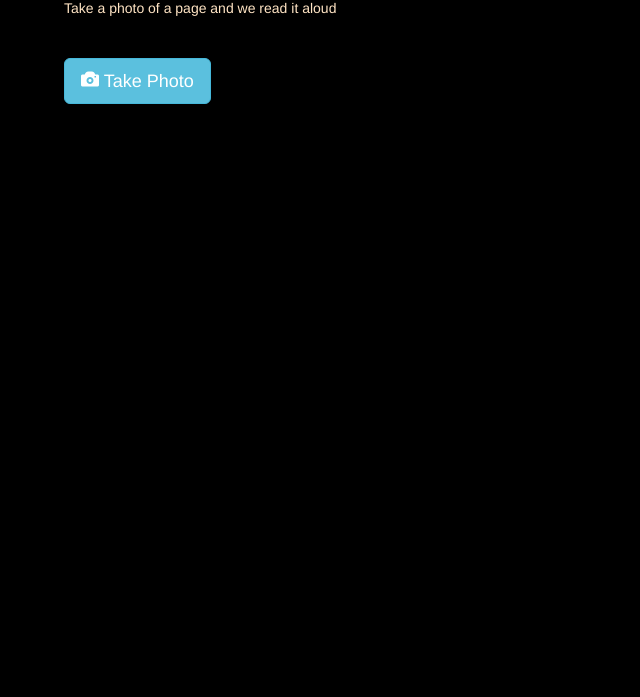
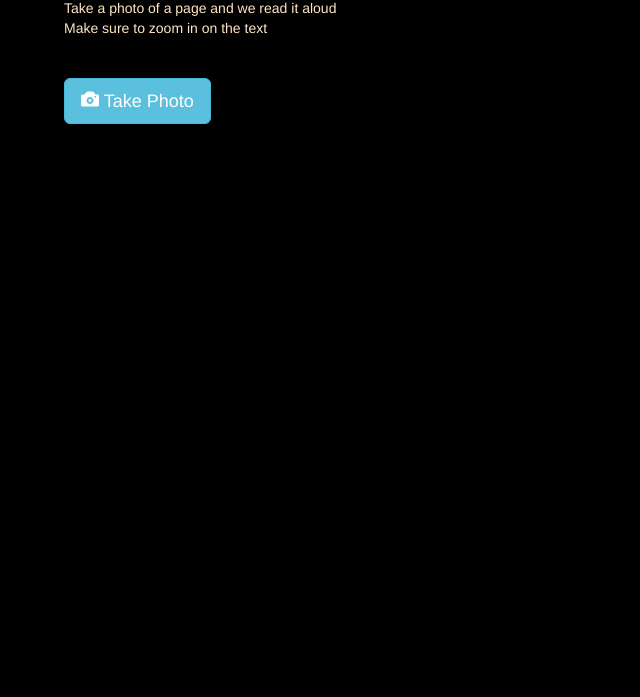
Before and after one commit to keithkiarie/Image-to-Speech, a website: page public/index.html in a window 1280 px wide. Shown: the part 103-800 px from the top of the page, without its empty margins (0-640 px from the left). Drawn offline with nearby package versions, Linux system fonts and the light colour scheme.

Commit message:
instructions

```diff
--- a/public/index.html
+++ b/public/index.html
@@ -17,6 +17,7 @@
 <body style="padding-top: 3%; padding-left: 5%; padding-right: 5%; background-color: black; color: bisque;">
     <h2>Image to Speech</h2>
     <div>Take a photo of a page and we read it aloud</div>
+    <div>Make sure to zoom in on the text</div>
 
     <br><br>
     <a class="btn btn-info btn-lg" id="TakePhotoBtn">
```
